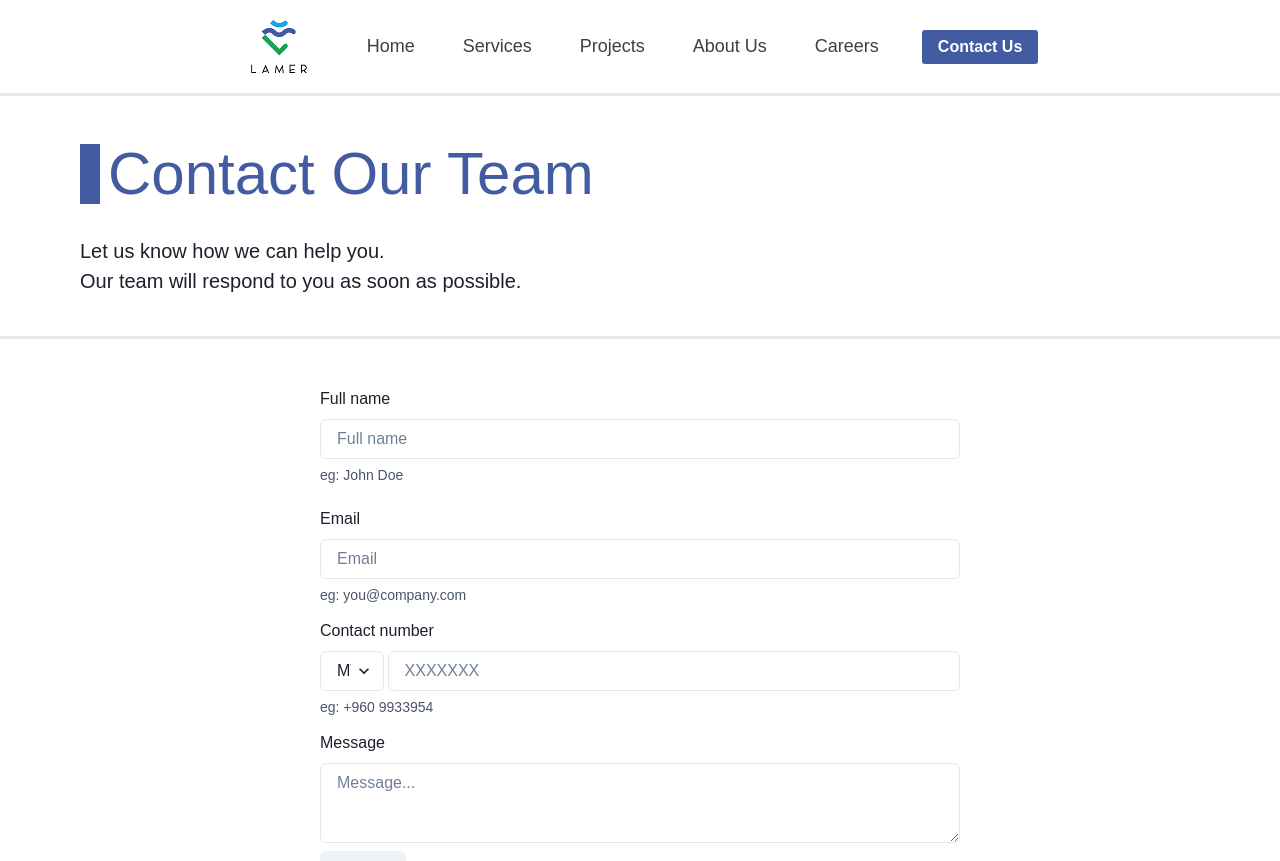
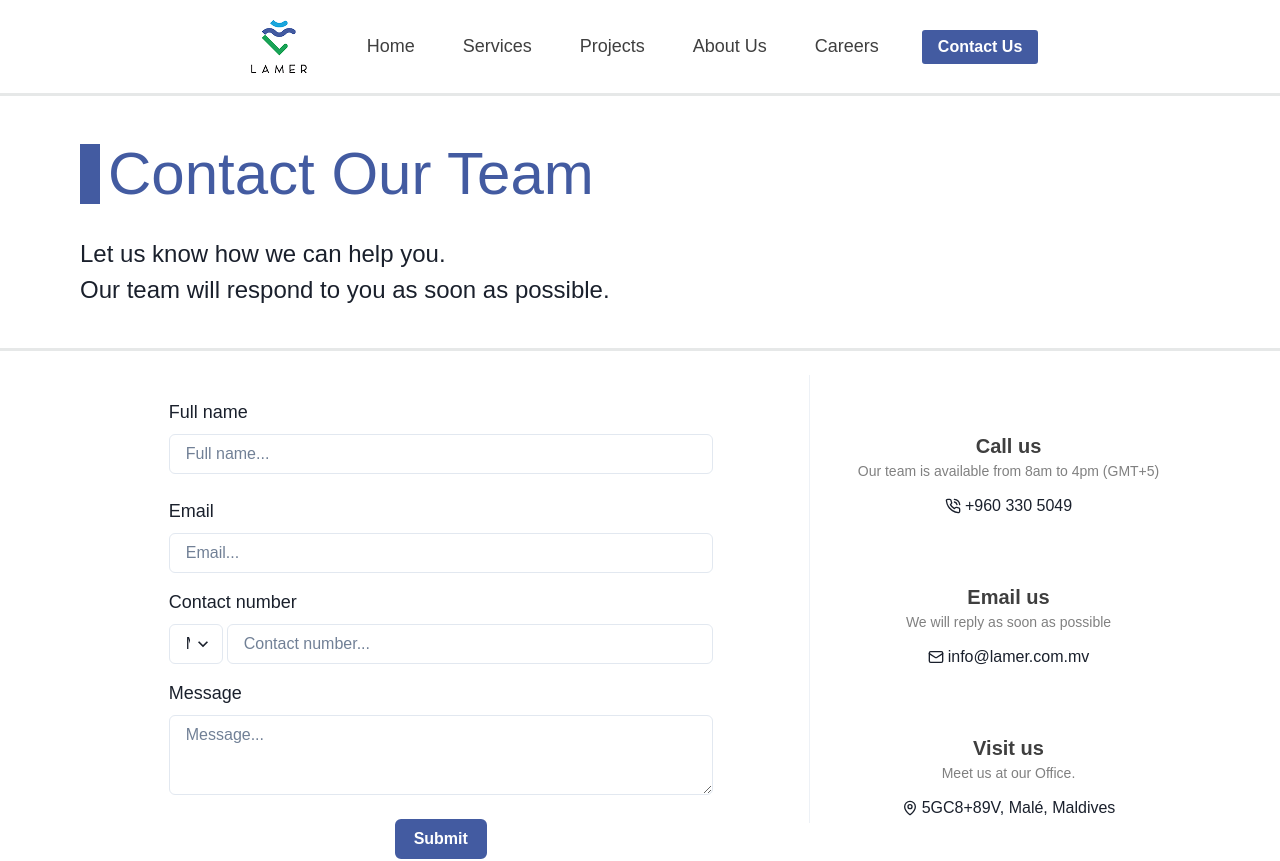
Before and after one commit to MohamedNabhaan/Lamer-FE, a React (Vite) app: page /ContactUs in a window 1280 px wide. Shown: the top 861 px of the page. Built offline with nearby package versions, Linux system fonts and the light colour scheme.

Commit message:
Contact form ui finalized

```diff
--- a/src/pages/ContactUs/ContactUs.jsx
+++ b/src/pages/ContactUs/ContactUs.jsx
@@ -1,8 +1,9 @@
-import { useToast, Box, Heading, Container, Text,FormControl,FormLabel,Input, FormErrorMessage,Textarea, Select, Flex, Button, FormHelperText } from "@chakra-ui/react";
+import { useToast, Box, Heading, Container, Text,FormControl,FormLabel,Input, FormErrorMessage,Textarea, Select, Flex, Button, FormHelperText, Center, Divider, Link } from "@chakra-ui/react";
 import { Form } from "react-router-dom";
 import { COUNTRIES } from "../..";
 import { useState } from "react";
 import * as Yup from 'yup';
+import { PhoneCallIcon, MapPin, MailIcon } from "lucide-react";
 
 export default function ContactUs() {
   const [contactInfo,setContactInfo] = useState({
@@ -108,65 +109,65 @@ export default function ContactUs() {
           color={"brand.400"}
           display={"block"}
           paddingLeft={2}
-          textAlign={{ base: "center", md: "left" }}
+          textAlign={{ base: "left", md: "left" }}
         >
           Contact Our Team
         </Heading>
         <Box paddingTop={8} w={"80%"}>
-          <Text fontSize={"xl"}>
+          <Text fontSize={{base:"xl",md:"2xl"}}>
             Let us know how we can help you.
           </Text>
-          <Text fontSize={"xl"} paddingBottom={2}>
+          <Text fontSize={{base:"xl",md:"2xl"}} paddingBottom={2}>
             Our team will respond to you as soon as possible.
           </Text>
         </Box>
       </Container>
-      <Flex paddingBottom={6} justifyContent={'center'}>
-        <Box w={'50%'} paddingBlock={6}>
+      <Flex paddingBottom={6} justifyContent={'center'} flexDir={{base:'column',md:'row'}}>
+        <Box w={{base:"100%",md:'50%'}} paddingBlock={6} paddingInline={{base:12}}>
         <Form onSubmit={onSubmit} method="post"
             encType="multipart/form-data">
 
               <FormControl isInvalid={errors.name!== undefined? true:false} paddingBlock={4} >
-              <FormLabel paddingTop={2}>Full name</FormLabel>
+              <FormLabel fontSize={'lg'} paddingTop={2}>Full name</FormLabel>
               <Input
                 value={contactInfo.fullName}
                 onChange={handleChange}
                 isRequired={true}
                 type="text"
                 name="fullName"
-                placeholder="Full name"
+                placeholder="Full name..."
               ></Input>
-              <FormHelperText>eg: John Doe</FormHelperText>
+
               {  errors.name!== undefined? <FormErrorMessage>{errors.name}</FormErrorMessage>:""}
             </FormControl>
             <FormControl isInvalid={errors.email!== undefined? true:false} paddingBottom={2}>
-              <FormLabel paddingTop={2}>Email</FormLabel>
+              <FormLabel fontSize={'lg'} paddingTop={2}>Email</FormLabel>
               <Input
               value={contactInfo.email}
               onChange={handleChange}
                 isRequired={true}
                 type="text"
                 name="email"
-                placeholder="Email"
+                placeholder="Email..."
               ></Input>
-              <FormHelperText>eg: you@company.com</FormHelperText>
+
               {errors.email!== undefined? <FormErrorMessage>{errors.email}</FormErrorMessage>:""}
             </FormControl>
             <FormControl isInvalid={errors.contactNumber!== undefined? true:false} paddingBottom={2}>
-              <FormLabel paddingTop={2}>Contact number</FormLabel>
-              <Flex flexDir={'row'} gap={1}>
+              <FormLabel fontSize={'lg'} paddingTop={2}>Contact number</FormLabel>
+              <Flex flexDir={'row'} gap={{base:4,md:1}}>
               <Select isRequired={true} w={'10%'} name="callcode" value={contactInfo.callcode}
                 onChange={handleChange} >
               {COUNTRIES.map((country)=>{return(<option value={country.dial_code} >{country.code} {country.dial_code}</option>)})}
               </Select>
               <Input value={contactInfo.number}
-                onChange={handleChange}  isRequired={true} w={'90%'} type='number' name="number" placeholder="XXXXXXX"></Input>
+                onChange={handleChange}  isRequired={true} w={'90%'} type='number' name="number" placeholder="Contact number..."></Input>
               </Flex>
-              <FormHelperText>eg: +960 9933954</FormHelperText>
+
               {  errors.contactNumber!== undefined? <FormErrorMessage>{errors.contactNumber}</FormErrorMessage>:""}
             </FormControl >
             <FormControl isInvalid={errors.message!== undefined? true:false} paddingBottom={2}>
-              <FormLabel paddingTop={2}>Message</FormLabel>
+              <FormLabel fontSize={'lg'} paddingTop={2}>Message</FormLabel>
               <Textarea
               value={contactInfo.message}
               onChange={handleChange}
@@ -177,9 +178,37 @@ export default function ContactUs() {
               ></Textarea>
               {  errors.message!== undefined? <FormErrorMessage>{errors.message}</FormErrorMessage>:""}
             </FormControl>
-            <Button type="submit">Submit</Button>
+            <Center>
+            <Button  border={'solid'}  color={'brand.400'} textColor={'white'} bg={'brand.400'} borderColor={'brand.400'}marginBlock={4} type="submit">Submit</Button>
+            </Center>
+
         </Form>
         </Box>
+        <Divider display={{base:'none',md:'inline'}} marginInline={{base:0,md:12}} marginTop={6} h={{base:'5rem',md:'28rem'}} orientation={'vertical'}></Divider>
+        <Divider display={{base:'inline',md:'none'}} paddingInline={12} marginTop={6} w={'100%'} orientation={'horizontal'}></Divider>
+        <Flex flexDir={'column'} paddingBlock={12} justifyContent={'center'} gap={8}>
+          <Center flexDir={'column'}>
+          <Text color={'brand.900'} fontWeight={600} fontSize={'xl'}>Call us</Text>
+          <Text color={'gray'} paddingTop={0} fontSize={'sm'} >Our team is available from 8am to 4pm (GMT+5)</Text>
+          <Flex flexDir={'row'} paddingTop={3}>
+          <Center><PhoneCallIcon size={16}></PhoneCallIcon><Link paddingLeft={1} href="tel:+960-330-5049">+960 330 5049</Link></Center>
+          </Flex>
+          </Center>
+          <Center flexDir={'column'} paddingTop={8}>
+          <Text color={'brand.900'} fontWeight={600} fontSize={'xl'}>Email us</Text>
+          <Text color={'gray'} paddingTop={0} fontSize={'sm'} >We will reply as soon as possible</Text>
+          <Flex flexDir={'row'} paddingTop={3}>
+          <Center><MailIcon size={16}></MailIcon><Link paddingLeft={1} href="mailto:info@lamer.com.mv">info@lamer.com.mv</Link></Center>
+          </Flex>
+          </Center>
+          <Center flexDir={'column'} paddingTop={8}>
+          <Text color={'brand.900'} fontWeight={600} fontSize={'xl'}>Visit us</Text>
+          <Text color={'gray'} paddingTop={0} fontSize={'sm'} >Meet us at our Office.</Text>
+          <Flex flexDir={'row'} paddingTop={3}>
+          <Center><MapPin size={16}></MapPin><Link paddingLeft={1} href="https://maps.app.goo.gl/RxVDMp8gR8aC22ni7">5GC8+89V, Malé, Maldives</Link></Center>
+          </Flex>
+          </Center>
+        </Flex>
       </Flex>
     </Box>
   );
```
